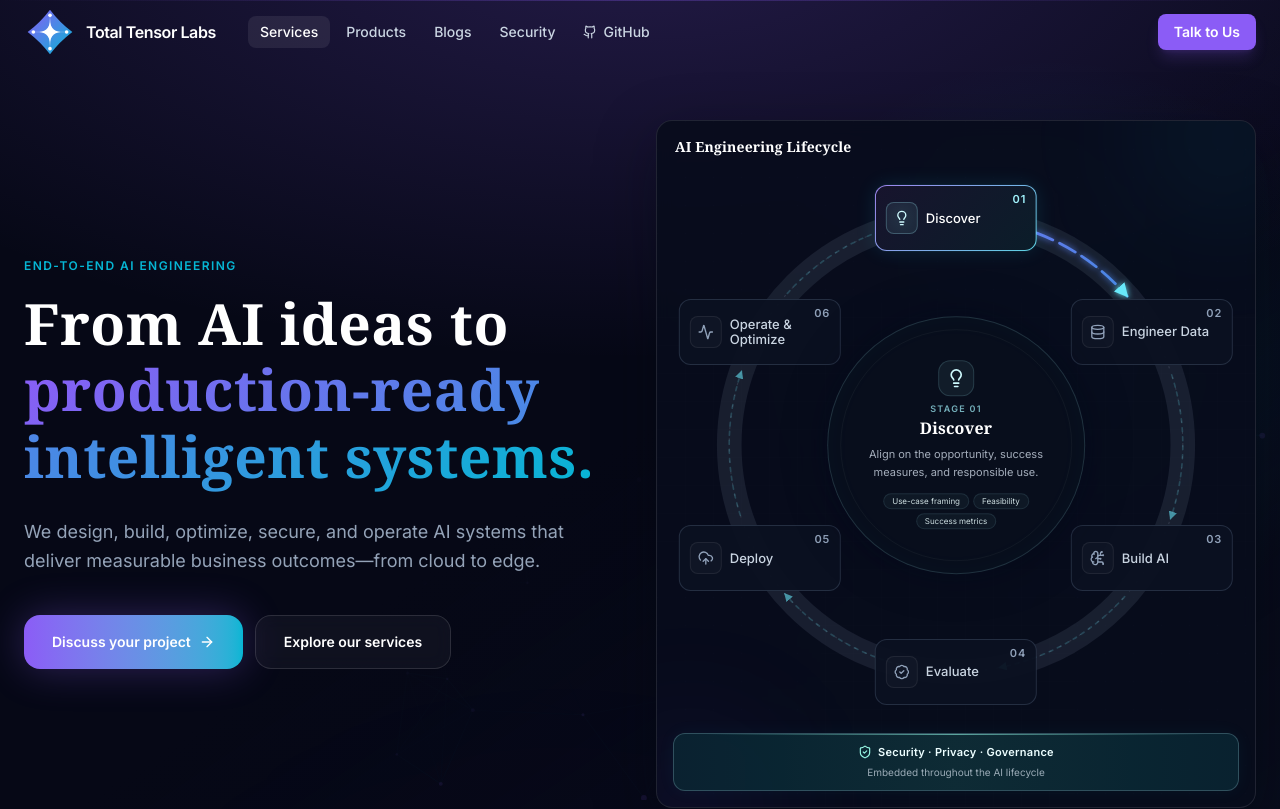
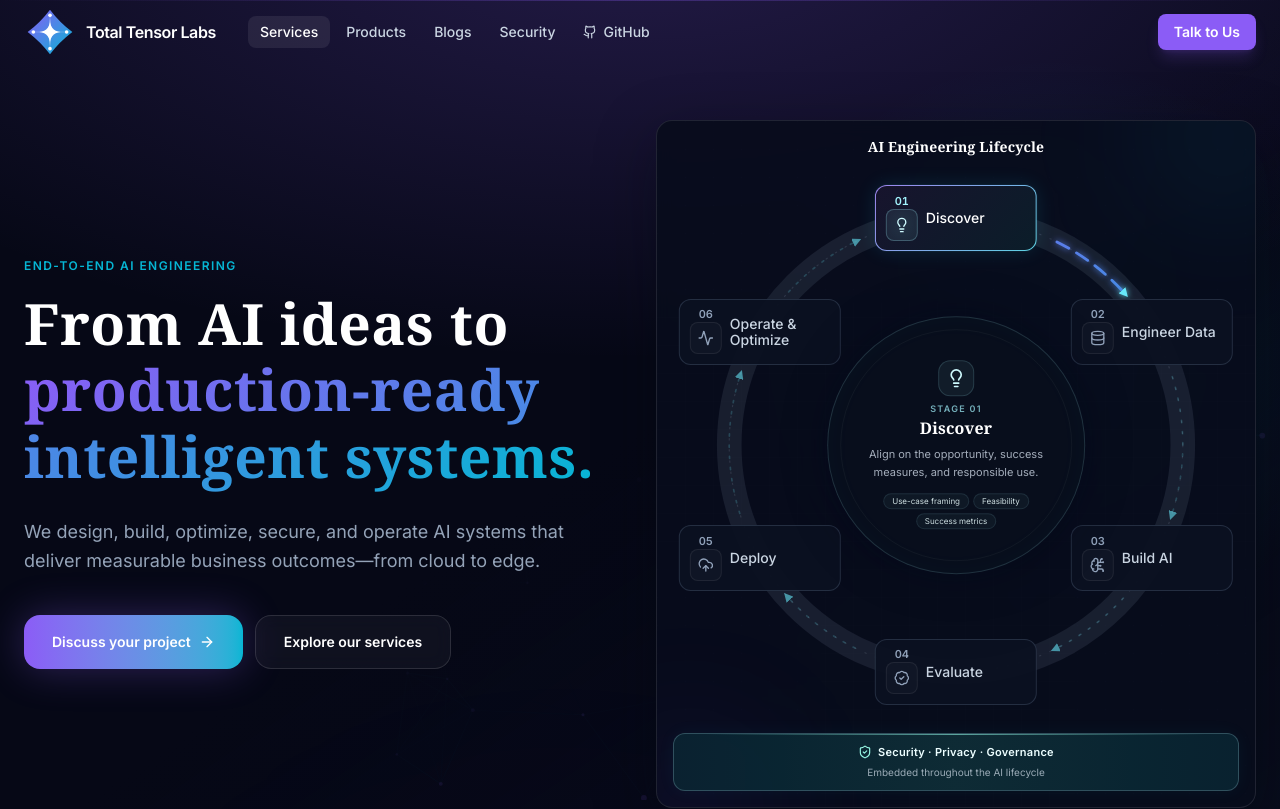
Before and after one commit to total-tensor-lab/total-tensor-lab.github.io, a React (Vite) app: page /#/ in a window 1280 px wide. Shown: the top 809 px of the page. Built offline with nearby package versions, Linux system fonts and the light colour scheme; a web font is replaced by a local one.

Commit message:
feat: enhance AI lifecycle stage visuals with improved spacing and styling adjustments

```diff
--- a/src/components/AISystemHierarchy.tsx
+++ b/src/components/AISystemHierarchy.tsx
@@ -75,6 +75,7 @@
 const RING_CENTER = 250;
 const RING_RADIUS = 202.5;
 const ARC_GAP_DEGREES = 11;
+const HORIZONTAL_CARD_GAP_DEGREES = 25;
 
 function pointOnRing(angle: number) {
   const radians = (angle * Math.PI) / 180;
@@ -86,11 +87,18 @@
 }
 
 function stageArc(index: number) {
-  const startAngle = RING_POSITIONS[index].angle + ARC_GAP_DEGREES;
-  const nextAngle = index === RING_POSITIONS.length - 1
+  const startGap = index === 0 || index === 3
+    ? HORIZONTAL_CARD_GAP_DEGREES
+    : ARC_GAP_DEGREES;
+  const startAngle = RING_POSITIONS[index].angle + startGap;
+  const nextIndex = (index + 1) % RING_POSITIONS.length;
+  const nextAngle = nextIndex === 0
     ? RING_POSITIONS[0].angle + 360
-    : RING_POSITIONS[index + 1].angle;
-  const endAngle = nextAngle - ARC_GAP_DEGREES;
+    : RING_POSITIONS[nextIndex].angle;
+  const endGap = nextIndex === 0 || nextIndex === 3
+    ? HORIZONTAL_CARD_GAP_DEGREES
+    : ARC_GAP_DEGREES;
+  const endAngle = nextAngle - endGap;
   const start = pointOnRing(startAngle);
   const end = pointOnRing(endAngle);
 
@@ -126,7 +134,7 @@
 
         <div className="relative">
           <div className="mb-1.5 px-0.5 sm:mb-2">
-            <h3 className="text-xs font-semibold text-white sm:text-sm">AI Engineering Lifecycle</h3>
+            <h3 className="text-center text-xs font-semibold text-white sm:text-sm">AI Engineering Lifecycle</h3>
           </div>
 
           <div className="relative mx-auto aspect-square w-full max-w-[560px]" role="group" aria-label="AI lifecycle stages">
@@ -148,7 +156,7 @@
                     <feMergeNode in="SourceGraphic" />
                   </feMerge>
                 </filter>
-                <marker id="lifecycle-arrow" viewBox="0 0 8 8" refX="7" refY="4" markerWidth="5" markerHeight="5" orient="auto">
+                <marker id="lifecycle-arrow" viewBox="0 0 8 8" refX="7" refY="4" markerWidth="8" markerHeight="8" markerUnits="userSpaceOnUse" orient="auto">
                   <path d="M0 0 8 4 0 8Z" fill="#67e8f9" />
                 </marker>
               </defs>
@@ -163,21 +171,20 @@
                   <motion.path
                     key={stage.number}
                     d={stageArc(index)}
-                    pathLength="1"
                     stroke={isActive ? "url(#lifecycle-ring)" : "rgba(103,232,249,0.34)"}
                     strokeWidth={isActive ? 2.5 : 1.5}
                     strokeLinecap="round"
-                    strokeDasharray={isActive ? "0.12 0.05" : "0.025 0.035"}
+                    strokeDasharray={isActive ? "12 8" : "2 8"}
                     markerEnd="url(#lifecycle-arrow)"
                     filter={isActive ? "url(#lifecycle-ring-glow)" : undefined}
                     initial={false}
                     animate={{
                       opacity: isActive ? 1 : 0.58,
-                      strokeDashoffset: animateContinuously ? [0, -0.17] : 0,
+                      strokeDashoffset: animateContinuously ? [0, -20] : 0,
                     }}
                     transition={
                       animateContinuously
-                        ? { strokeDashoffset: { duration: 1.8, repeat: Infinity, ease: "linear" }, opacity: { duration: 0.2 } }
+                        ? { strokeDashoffset: { duration: 1.2, repeat: Infinity, ease: "linear" }, opacity: { duration: 0.2 } }
                         : { duration: 0.2 }
                     }
                   />
@@ -219,7 +226,13 @@
                         isActive ? "" : "border-slate-500/30 bg-[#0b1121]/95"
                       }`}
                     >
-                      <span className={`col-start-1 flex h-6 w-6 shrink-0 items-center justify-center rounded-lg border sm:h-8 sm:w-8 ${
+                      <span className="col-start-1 flex shrink-0 flex-col items-center gap-0.5">
+                        <span className={`inline-flex w-[2ch] justify-center text-center text-[10px] font-semibold leading-none tabular-nums sm:text-[11px] ${
+                          isActive ? "text-cyan-200" : "text-slate-400"
+                        }`}>
+                          {stage.number}
+                        </span>
+                        <span className={`flex h-6 w-6 items-center justify-center rounded-lg border sm:h-8 sm:w-8 ${
                           isActive
                             ? "border-cyan-200/25 bg-cyan-200/[0.08]"
                             : "border-white/[0.07] bg-white/[0.025]"
@@ -233,12 +246,8 @@
                             aria-hidden="true"
                           />
                         </span>
-                      <span className={`absolute right-2 top-1.5 block text-[10px] font-semibold leading-none tracking-[0.08em] sm:right-2.5 sm:top-2 sm:text-[11px] ${
-                        isActive ? "text-cyan-200" : "text-slate-400"
-                      }`}>
-                        {stage.number}
                       </span>
-                      <span className={`col-start-2 block min-w-0 text-[11px] font-medium leading-[1.15] transition-colors sm:text-[13px] ${
+                      <span className={`col-start-2 block min-w-0 text-xs font-medium leading-[1.15] transition-colors sm:text-sm ${
                         isActive ? "text-white" : "text-slate-300 group-hover:text-white"
                       }`}>
                         {stage.label}
```
Lines whose indentation alone changed are shown as unchanged.
